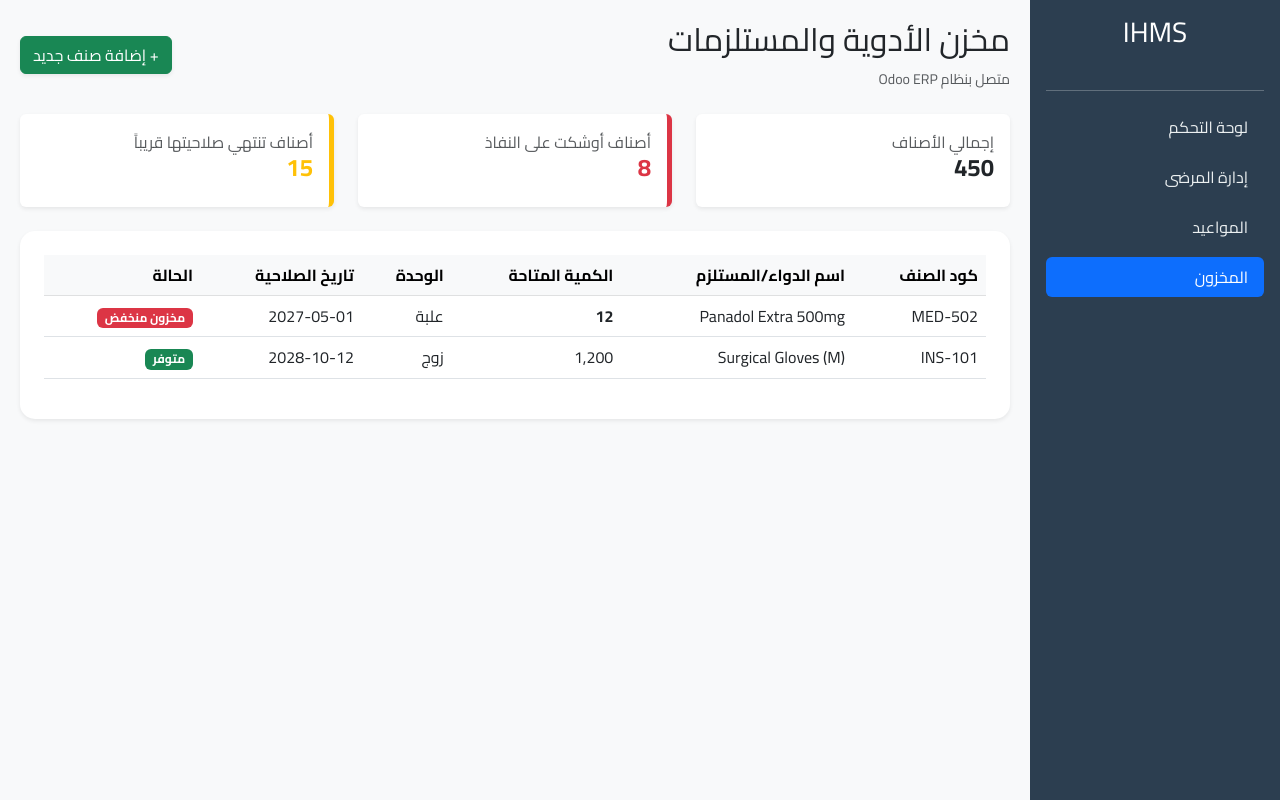
After one commit to loyalistxx/IHMS-Website, a Flask app: template Templates/inventory.html in a window 1280 px wide. The commit adds this page. Run offline with Flask 3, Linux system fonts and the light colour scheme; the template is opened without the code that fills it, so the values that code supplies are empty.

Commit message:
Add initial implementation of IHMS website with login, admin dashboard, and patient management features

```diff
--- a/stylesheet.css
+++ b/Static/stylesheet.css
@@ -134,3 +134,18 @@
             border-right: 5px solid #3498db;
             border-radius: 10px;
         }
+
+        .appointment-card {
+            border-radius: 15px;
+            border: none;
+        }
+
+        .inventory-card {
+            border-radius: 15px;
+            border: none;
+        }
+
+        .status-low {
+            color: #e74c3c;
+            font-weight: bold;
+        }
--- /dev/null
+++ b/Templates/inventory.html
@@ -0,0 +1,125 @@
+<!DOCTYPE html>
+<html lang="ar" dir="rtl">
+<head>
+    <meta charset="UTF-8">
+    <meta name="viewport" content="width=device-width, initial-scale=1.0">
+    <title>IHMS - إدارة المخزون</title>
+    <link rel="stylesheet" href="https://cdn.jsdelivr.net/npm/bootstrap@5.3.0/dist/css/bootstrap.rtl.min.css">
+    <link href="https://fonts.googleapis.com/css2?family=Cairo:wght@400;700&display=swap" rel="stylesheet">
+    <link rel="stylesheet" href="../Static/stylesheet.css">
+</head>
+<body>
+
+    <div class="sidebar d-flex flex-column p-3">
+        <h3 class="text-center mb-4">IHMS</h3>
+        <hr>
+        <ul class="nav nav-pills flex-column mb-auto">
+            <li><a href="index.html" class="nav-link">لوحة التحكم</a></li>
+            <li><a href="patients.html" class="nav-link">إدارة المرضى</a></li>
+            <li><a href="appointments.html" class="nav-link">المواعيد</a></li>
+            <li><a href="inventory.html" class="nav-link active">المخزون</a></li>
+        </ul>
+    </div>
+
+    <div class="main-content">
+        <div class="d-flex justify-content-between align-items-center mb-4">
+            <div>
+                <h2>مخزن الأدوية والمستلزمات</h2>
+                <small class="text-muted">متصل بنظام Odoo ERP</small>
+            </div>
+            <button class="btn btn-success shadow-sm" data-bs-toggle="modal" data-bs-target="#addItemModal">
+                + إضافة صنف جديد
+            </button>
+        </div>
+
+        <div class="row mb-4">
+            <div class="col-md-4">
+                <div class="card p-3 shadow-sm border-0">
+                    <div class="text-muted">إجمالي الأصناف</div>
+                    <div class="h4 fw-bold">450</div>
+                </div>
+            </div>
+            <div class="col-md-4">
+                <div class="card p-3 shadow-sm border-0 border-start border-danger border-5">
+                    <div class="text-muted">أصناف أوشكت على النفاذ</div>
+                    <div class="h4 fw-bold text-danger">8</div>
+                </div>
+            </div>
+            <div class="col-md-4">
+                <div class="card p-3 shadow-sm border-0 border-start border-warning border-5">
+                    <div class="text-muted">أصناف تنتهي صلاحيتها قريباً</div>
+                    <div class="h4 fw-bold text-warning">15</div>
+                </div>
+            </div>
+        </div>
+
+        <div class="card shadow-sm inventory-card p-4">
+            <table class="table table-hover align-middle">
+                <thead class="table-light">
+                    <tr>
+                        <th>كود الصنف</th>
+                        <th>اسم الدواء/المستلزم</th>
+                        <th>الكمية المتاحة</th>
+                        <th>الوحدة</th>
+                        <th>تاريخ الصلاحية</th>
+                        <th>الحالة</th>
+                    </tr>
+                </thead>
+                <tbody>
+                    <tr>
+                        <td>MED-502</td>
+                        <td>Panadol Extra 500mg</td>
+                        <td class="status-low">12</td>
+                        <td>علبة</td>
+                        <td>2027-05-01</td>
+                        <td><span class="badge bg-danger">مخزون منخفض</span></td>
+                    </tr>
+                    <tr>
+                        <td>INS-101</td>
+                        <td>Surgical Gloves (M)</td>
+                        <td>1,200</td>
+                        <td>زوج</td>
+                        <td>2028-10-12</td>
+                        <td><span class="badge bg-success">متوفر</span></td>
+                    </tr>
+                </tbody>
+            </table>
+        </div>
+    </div>
+
+    <div class="modal fade" id="addItemModal" tabindex="-1" aria-hidden="true">
+        <div class="modal-dialog">
+            <div class="modal-content">
+                <div class="modal-header">
+                    <h5 class="modal-title">إضافة صنف للمخزن</h5>
+                    <button type="button" class="btn-close m-0" data-bs-dismiss="modal"></button>
+                </div>
+                <div class="modal-body">
+                    <form>
+                        <div class="mb-3">
+                            <label class="form-label">اسم الصنف</label>
+                            <input type="text" class="form-control">
+                        </div>
+                        <div class="row">
+                            <div class="col-md-6 mb-3">
+                                <label class="form-label">الكمية</label>
+                                <input type="number" class="form-control">
+                            </div>
+                            <div class="col-md-6 mb-3">
+                                <label class="form-label">تاريخ الصلاحية</label>
+                                <input type="date" class="form-control">
+                            </div>
+                        </div>
+                    </form>
+                </div>
+                <div class="modal-footer">
+                    <button type="button" class="btn btn-secondary" data-bs-dismiss="modal">إغلاق</button>
+                    <button type="button" class="btn btn-success">حفظ في Odoo</button>
+                </div>
+            </div>
+        </div>
+    </div>
+
+    <script src="https://cdn.jsdelivr.net/npm/bootstrap@5.3.0/dist/js/bootstrap.bundle.min.js"></script>
+</body>
+</html>
--- a/login.html
+++ b/Templates/login.html
@@ -6,7 +6,7 @@
     <title>IHMS - تسجيل الدخول</title>
     <link rel="stylesheet" href="https://cdn.jsdelivr.net/npm/bootstrap@5.3.0/dist/css/bootstrap.rtl.min.css">
     <link href="https://fonts.googleapis.com/css2?family=Cairo:wght@400;700&display=swap" rel="stylesheet">
-    <link rel="stylesheet" href="stylesheet.css">
+    <link rel="stylesheet" href="../Static/stylesheet.css">
 </head>
 <body class="loginBody">
 
--- a/patient_portal.html
+++ b/Templates/patient_portal.html
@@ -6,7 +6,7 @@
     <title>IHMS - بوابة المريض</title>
     <link rel="stylesheet" href="https://cdn.jsdelivr.net/npm/bootstrap@5.3.0/dist/css/bootstrap.rtl.min.css">
     <link href="https://fonts.googleapis.com/css2?family=Cairo:wght@400;700&display=swap" rel="stylesheet">
-    <link rel="stylesheet" href="stylesheet.css">
+    <link rel="stylesheet" href="../Static/stylesheet.css">
 </head>
 <body class="portalBody">
     <div class="header-patient mb-4 text-center">
--- /dev/null
+++ b/app.py
@@ -0,0 +1,17 @@
+from flask import Flask, render_template
+import pyodbc
+
+app = Flask(__name__)
+
+# مسار صفحة تسجيل الدخول
+@app.route('/')
+def login():
+    return render_template('login.html')
+
+# مسار لوحة التحكم
+@app.route('/dashboard')
+def dashboard():
+    return render_template('admin.html')
+
+if __name__ == '__main__':
+    app.run(debug=True)
```
Also changed, not shown: Templates/admin.html (renamed from admin.html, +5 -4 lines), Templates/appointments.html (added, +101 -0 lines), Templates/patients.html (renamed from patients.html, +5 -4 lines), database.py (added, +17 -0 lines), Static/main.js (added).
